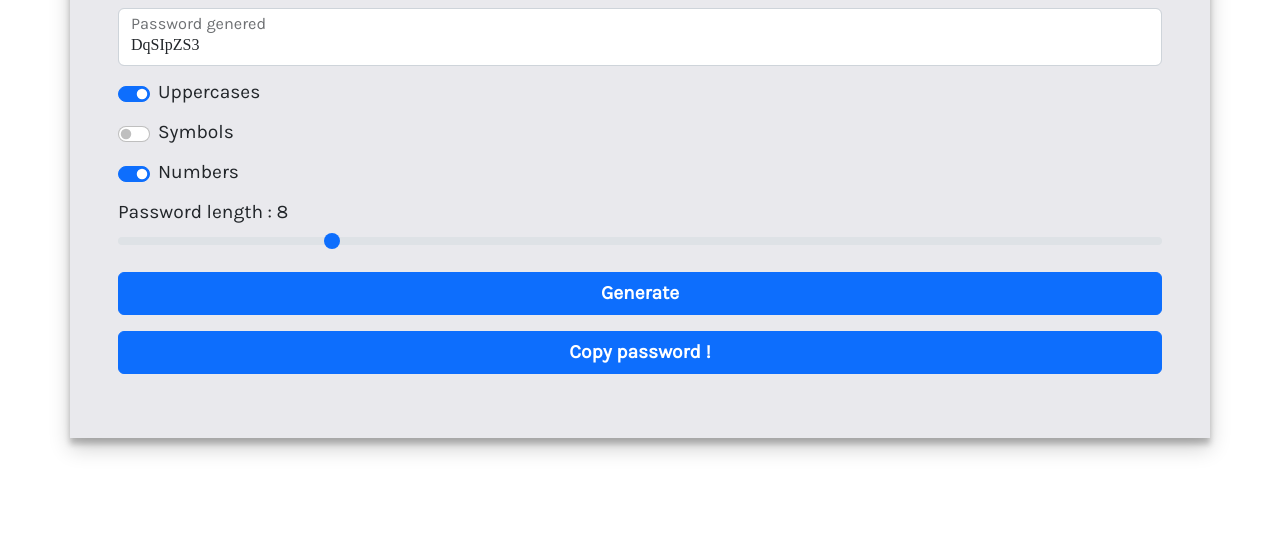
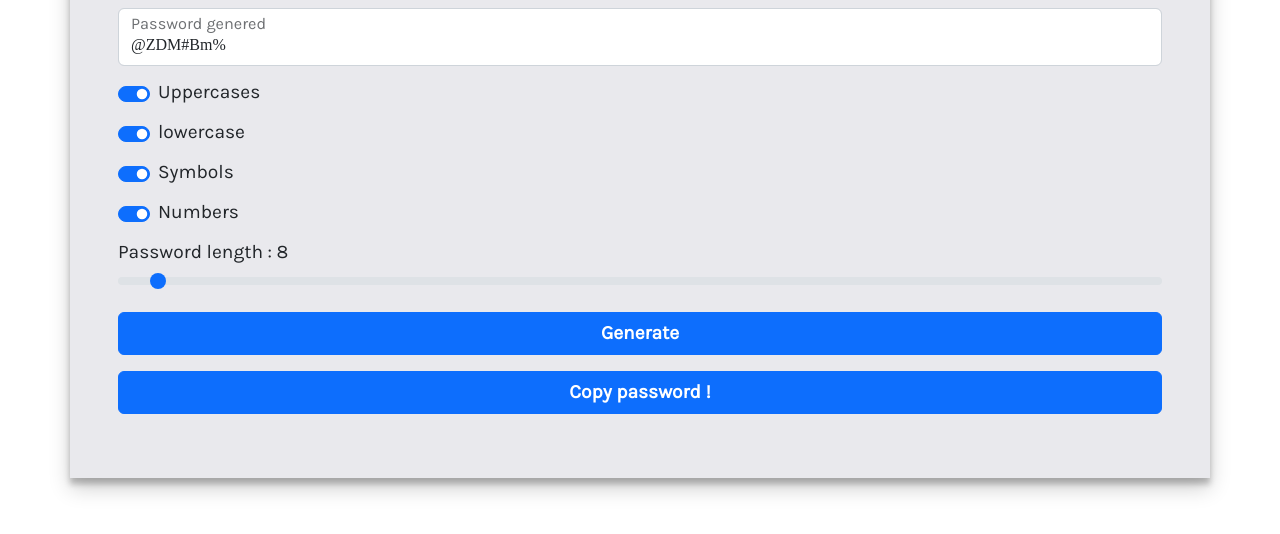
Before and after one commit to dariiioz/GenPass, a plain HTML site: page index.html in a window 1280 px wide. Both pictures are taken after typing "Sample" into the empty fields and a click on the button "Generate". Shown: the part 256-790 px from the top of the page. Drawn offline with nearby package versions, Linux system fonts and the light colour scheme.

Commit message:
new lowercase parameter

```diff
--- a/index.html
+++ b/index.html
@@ -25,7 +25,13 @@
             </div>
             <div class="mb-3">
                 <div class="form-check form-switch">
-                    <input class="form-check-input" id="checkSymbol" type="checkbox" name="symbols" value="symbols" />
+                    <input checked class="form-check-input" id="checkLowercase" type="checkbox" name="checkLowercase" value="lowercase" />
+                    <label class="form-check-label" for="checkLowercase">lowercase</label>
+                </div>
+            </div>
+            <div class="mb-3">
+                <div class="form-check form-switch">
+                    <input checked class="form-check-input" id="checkSymbol" type="checkbox" name="symbols" value="symbols" />
                     <label class="form-check-label" for="checkSymbol">Symbols</label>
                 </div>
             </div>
@@ -36,9 +42,9 @@
                 </div>
             </div>
             <label for="rangeLength" class="form-label">Password length : <span id="rangeValue">8</span></label>
-            <input type="range" class="form-range" id="rangeLength" value="8" min="5" max="20" onchange="showRangeValue(this.value)">
+            <input type="range" class="form-range" id="rangeLength" value="8" min="5" max="100" onchange="generatePassword()">
             <div class="d-grid">
-                <button class="btn btn-primary" id="submitButton" type="button" onclick="genPass()">Generate</button>
+                <button class="btn btn-primary" id="submitButton" type="button" onclick="generatePassword()">Generate</button>
             </div>
             <div class="d-grid">
                 <button class="btn btn-primary" id="submitButton" type="button" onclick="copyPass()">Copy password !</button>
--- a/main.js
+++ b/main.js
@@ -1,50 +1,62 @@
-function showRangeValue(value){
-     document.getElementById("rangeValue").innerText= `${value}`;
-     return console.log(value);
+//Function to generate secure password
+function generatePassword() {
+  //Get values from user input
+  var longueur = document.getElementById("rangeLength").value;
+  var majuscules = document.getElementById("checkUppercase").checked;
+  var minuscules = document.getElementById("checkLowercase").checked;
+  var chiffres = document.getElementById("checkNumbers").checked;
+  var caracteres = document.getElementById("checkSymbol").checked;
+  var password = "";
+  var caracterePossible = "";
+  //If user doesn't select any parameters, we alert him
+  if (
+    majuscules === false &&
+    minuscules === false &&
+    chiffres === false &&
+    caracteres === false
+  ) {
+    alert("Choose one parameters to generate password please !");
+  } else {
+    if (majuscules === true) {
+      caracterePossible += "ABCDEFGHIJKLMNOPQRSTUVWXYZ";
+    }
+    if (minuscules === true) {
+      caracterePossible += "abcdefghijklmnopqrstuvwxyz";
+    }
+    if (chiffres === true) {
+      caracterePossible += "0123456789";
+    }
+    if (caracteres === true) {
+      caracterePossible += "!@#$%/";
+    }
+    //Generate password
+    for (var i = 0; i < longueur; i++) {
+      password += caracterePossible.charAt(
+        Math.floor(Math.random() * caracterePossible.length)
+      );
+    }
+    //If user select symbol, we check if password contains symbol or we generate a new password
+    if (caracteres === true) {
+      while (password.match(/[^a-zA-Z0-9]/) === null) {
+        password = "";
+        for (var i = 0; i < longueur; i++) {
+          password += caracterePossible.charAt(
+            Math.floor(Math.random() * caracterePossible.length)
+          );
+        }
+      }
+    }
+    //On affiche le mot de passe
+    document.getElementById("generatedPassword").value = password;
+  }
 }
 
-function genPass(){
-    let numbers = "0123456789";
-    let defaultstring = "abcdefghijklmnpqrstuvwxyz";
-    let symbols = "@!=-#%$";
-    let upper = "AZERTYUIPQSDFGHJKLMWXCVBN";
-    let passLength = document.getElementById('rangeLength').value;
-    const ifuppercase = document.querySelector('#checkUppercase');
-    const ifnumbers = document.querySelector('#checkNumbers');
-    const ifsymbols = document.querySelector('#checkSymbol');
-    let password = "";
-    let string = defaultstring;
-    let array = [ifuppercase, ifnumbers, ifsymbols];
-    let i = 0;
-    while(i < array.length){
-        if(array[i].checked == true){
-            value = array[i].value;
-            switch(value){
-                case 'upper':
-                    string = upper + string;
-                    break;
-                case 'numbers':
-                    string = numbers + string;
-                    break;
-                case 'symbols':
-                    string = symbols + string;
-                    break;
-            }
-        }
-        i++;
-    }
-    for (let i2 = 0; i2 < passLength; i2++) {
-        password += string[Math.floor(Math.random() * string.length)]
-      }
-    document.getElementById('generatedPassword').value = `${password}`;
-    return console.log(password);
+// Function to copy password
+function copyPass() {
+  const copyText = document.getElementById("generatedPassword");
+  copyText.select();
+  copyText.setSelectionRange(0, 99999);
+  navigator.clipboard.writeText(copyText.value);
+  alert("Copy password: " + copyText.value);
+  console.log("Copy password ! ");
 }
-
-function copyPass(){
-    const copyText = document.getElementById("generatedPassword");
-    copyText.select();
-    copyText.setSelectionRange(0, 99999);
-    navigator.clipboard.writeText(copyText.value);
-    alert("Copy password: " + copyText.value);
-    console.log('Copy password ! ');
-}
```
